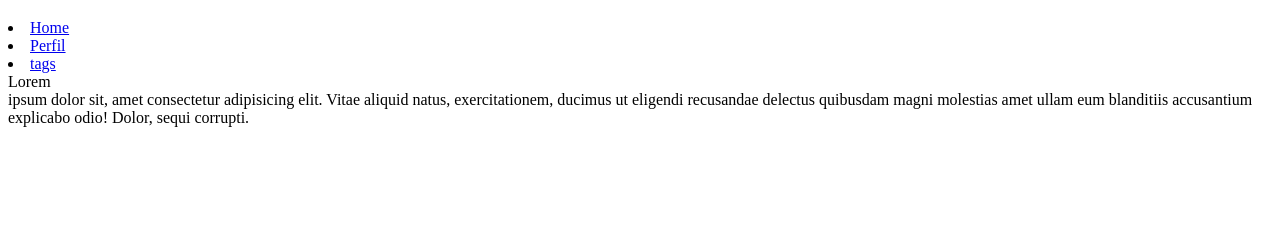
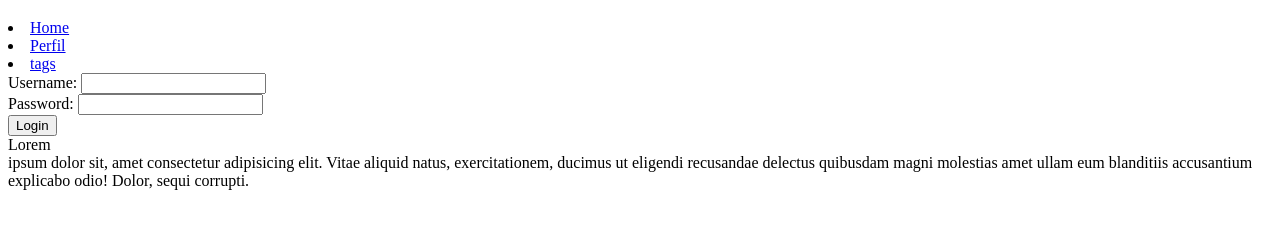
Before and after one commit to damarispro/TC2005B_html, a website: page public/index.html in a window 1280 px wide. Shown: the part 61-290 px from the top of the page. Drawn offline with Linux system fonts and the light colour scheme.

Commit message:
practica

```diff
--- a/public/index.html
+++ b/public/index.html
@@ -9,15 +9,32 @@
     <H1>Mi primera pagina web</H1>
     <nav>
         <li><a href="#">Home</a></li>
-        <li><a href="./profile/">Perfil</a></li>
+        <li><a href="./profile/index.html">Perfil</a></li>
         <li><a href="./tags.html">tags</a></li>
 
     </nav>
+
+    <form>
+    <div>
+        <label>Username:</label>
+        <input type="text" name="username">
+    </div>
+
+    <div>
+        <label>Password:</label>
+        <input type="password" name="password">
+    </div>
+
+    <div>
+        <button type="submit">Login</button>
+    </div>
+    </form>
 
     <section>
         Lorem
         <br/>
         ipsum dolor sit, amet consectetur adipisicing elit. Vitae aliquid natus, exercitationem, ducimus ut eligendi recusandae delectus quibusdam magni molestias amet ullam eum blanditiis accusantium explicabo odio! Dolor, sequi corrupti.
     </section>
+
 </body>
 </html>
```
Also changed, not shown: public/profile/index.html (+8 -1 lines), public/img/foto.jpg (added), 1 other file.
